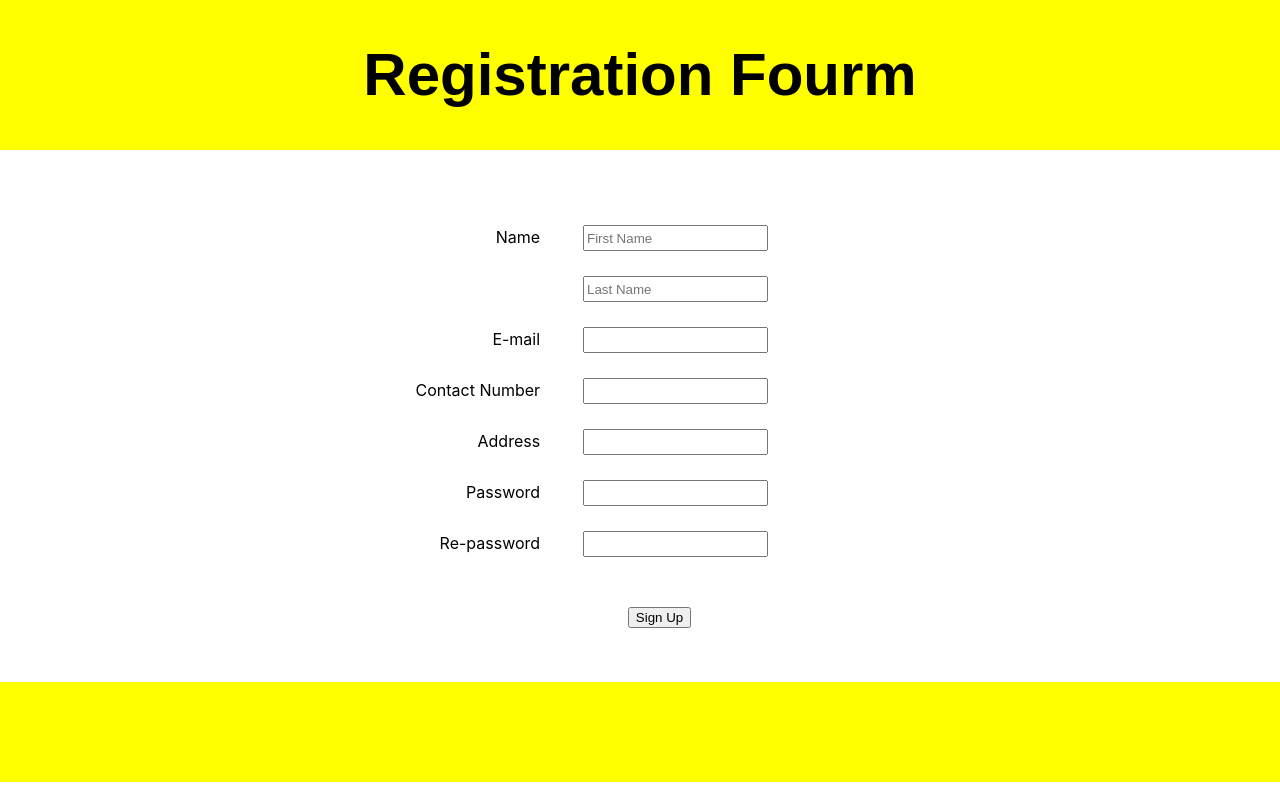
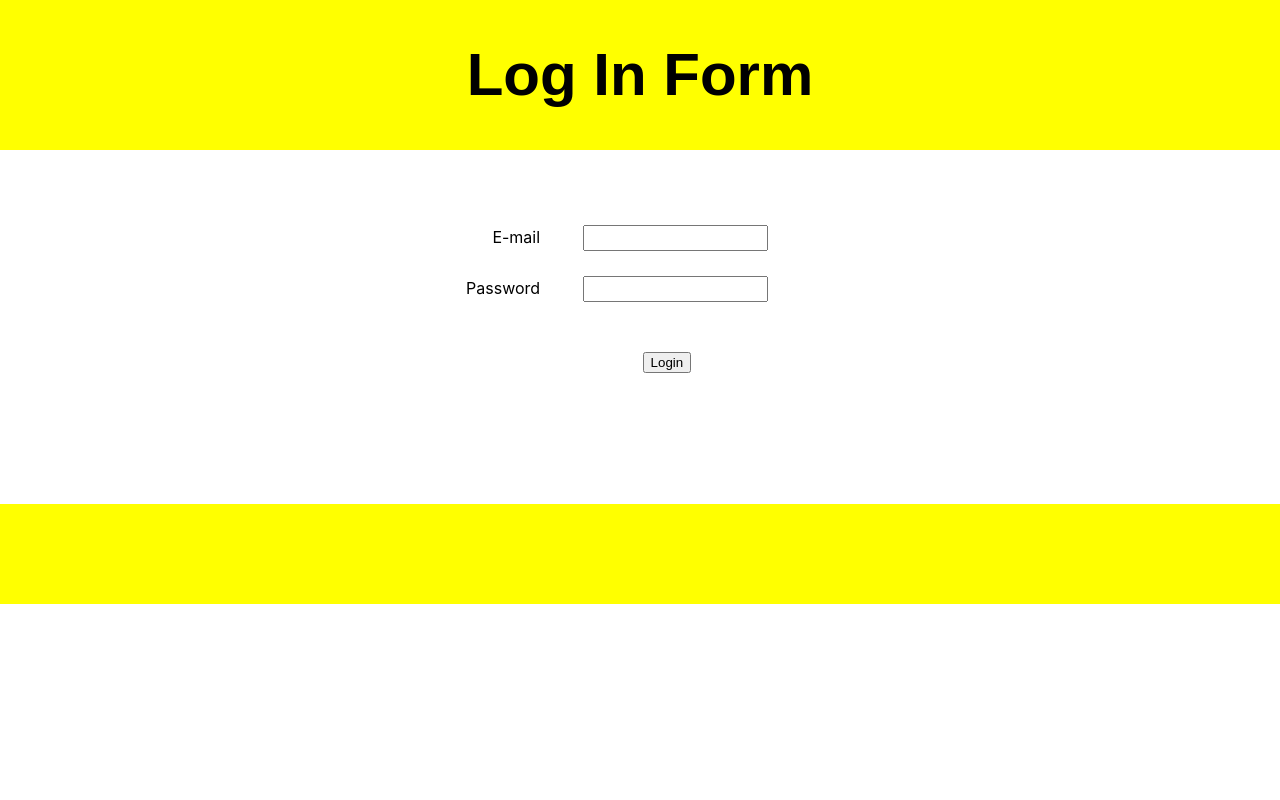
Before and after one commit to Prayag12/FormReact, a React (Create React App) app: page /Login in a window 1280 px wide. Built offline with nearby package versions, Linux system fonts and the light colour scheme.

Commit message:
Performed Router-Dom tasks

```diff
--- a/package.json
+++ b/package.json
@@ -8,6 +8,7 @@
     "@testing-library/user-event": "^12.8.1",
     "react": "^17.0.1",
     "react-dom": "^17.0.1",
+    "react-router-dom": "^5.2.0",
     "react-scripts": "4.0.3",
     "web-vitals": "^1.1.0"
   },
--- a/src/App.js
+++ b/src/App.js
@@ -1,36 +1,14 @@
-import React, {Component} from 'react';
+import React, { Component } from 'react';
 import './Registerstyle.css';
-import Login from './Login';
-import {BrowserRouter as Router, Switch, Route} from 'react-router-dom';
-class Register extends Component{
-  render(){
-    return(
-            <div>
-                <header className='RegFHead'>
-                    <h1>Registration Fourm</h1>
-                </header>
-                <body className='RegBody'>
-                    <text className='IUserInfo'>Name</text> <input className='UserInput' type='text' placeholder='First Name'/> <br/> <input className= 'UserInput' type='text' placeholder='Last Name'/>
-                    <br/>
-                    <text className='IUserInfo'>E-mail</text> <input className='UserInput' type= 'text'/>
-                    <br/>
-                    <text className='IUserInfo'>Contact Number</text> <input className='UserInput' type='text'/>
-                    <br/>
-                    <text className='IUserInfo'>Address</text> <input className='UserInput' type='text'/>
-                    <br/>
-                    <text className='IUserInfo'>Password</text> <input className='UserInput' type='password'/>
-                    <br/>
-                    <text className='IUserInfo'>Re-password</text> <input className='UserInput' type='password'/>
-                    <br/>
-                    <button className='SubmitButton'>Sign Up</button>
-                </body>
-                <footer className='RegFFoot'>
+import Routing from './Routing';
 
-                </footer>
-            </div>
-
-
-        )
-    }
+class App extends Component {
+  render() {
+    return (
+      <div>
+        <Routing/>
+      </div>
+    )
+  }
 }
-export default Register
+export default App;
--- a/src/Login.js
+++ b/src/Login.js
@@ -1,19 +1,18 @@
 import React, {Component} from 'react';
 import './Registerstyle.css'
-import RegisterLogin from './Registerlogin'
-class Register extends Component{
+class Login extends Component{
   render(){
     return(
             <div>
                 <header className='RegFHead'>
-                    <h1>Log In Fourm</h1>
+                    <h1>Log In Form</h1>
                 </header>
                 <body className='RegBody'>
                     <text className='IUserInfo'>E-mail</text> <input className= 'UserInput' type= 'text'/>
                     <br/>
                     <text className='IUserInfo'>Password</text> <input className= 'UserInput' type='password'/>
                     <br/>
-                    <button className='SubmitButton'>Login</button>
+                    <a href='/'><button className='SubmitButton'>Login</button></a>
                 </body>
                 <footer className='RegFFoot'>
 
@@ -24,4 +23,4 @@ class Register extends Component{
         )
     }
 }
-export default Register
+export default Login;
--- a/src/Registerlogin.js
+++ b/src/Registerlogin.js
@@ -1,29 +1,28 @@
-import React, {Component} from 'react';
+import React, { Component } from 'react';
 import './Registerstyle.css'
-import Login from './Login'
-class Register extends Component{
-  render(){
-    return(
+class Register extends Component {
+    render() {
+        return (
             <div>
                 <header className='RegFHead'>
-                    <h1>Registration Fourm</h1>
+                    <h1>Registration Form</h1>
                 </header>
-                <body>
-                    <text className='IUserInfo'>Name</text> <input className= 'UserInput' type='text' placeholder='First Name'/> <input className= 'UserInput' type='text' placeholder='Last Name'/>
-                    <br/>
-                    <text className='IUserInfo'>E-mail</text> <input className= 'UserInput' type= 'text'/>
-                    <br/>
-                    <text className='IUserInfo'>Contact Number</text> <input className= 'UserInput' type='text'/>
-                    <br/>
-                    <text className='IUserInfo'>Address</text> <input className= 'UserInput' type='text'/>
-                    <br/>
-                    <text className='IUserInfo'>Password</text> <input className= 'UserInput' type='password'/>
-                    <br/>
-                    <text className='IUserInfo'>Re-password</text> <input className= 'UserInput' type='password'/>
-                    <br/>
-                    <button className='SubmitButton'>Sign Up</button>
+                <body className='RegBody'>
+                    <text className='IUserInfo'>Name</text> <input className='UserInput' type='text' placeholder='First Name' /> <input className='UserInput' type='text' placeholder='Last Name' />
+                    <br />
+                    <text className='IUserInfo'>E-mail</text> <input className='UserInput' type='text' />
+                    <br />
+                    <text className='IUserInfo'>Contact Number</text> <input className='UserInput' type='text' />
+                    <br />
+                    <text className='IUserInfo'>Address</text> <input className='UserInput' type='text' />
+                    <br />
+                    <text className='IUserInfo'>Password</text> <input className='UserInput' type='password' />
+                    <br />
+                    <text className='IUserInfo'>Re-password</text> <input className='UserInput' type='password' />
+                    <br />
+                    <a href='/Login'><button className='SubmitButton'>Sign Up</button></a>
                 </body>
-                <footer>
+                <footer className='RegFFoot'>
 
                 </footer>
             </div>
--- a/src/Registerstyle.css
+++ b/src/Registerstyle.css
@@ -32,5 +32,5 @@
     display: flex;
     min-height: 100px;
     background-color: yellow;
-    margin-top: 4.25%;
+    margin-top: 10.25%;
 }
--- /dev/null
+++ b/src/Routing.js
@@ -0,0 +1,19 @@
+import React, {Component} from 'react';
+import {BrowserRouter as Router, Switch, Route} from 'react-router-dom';
+
+import Login from './Login'
+import Registerlogin from './Registerlogin'
+
+class Routing extends Component{
+render(){
+    return(
+        <Router>
+            <Switch>
+                <Route exact path= '/' component={Registerlogin}/>
+                <Route exact path= '/Login' component={Login}/>
+            </Switch>
+        </Router>
+    )
+}
+}
+export default Routing;
```
Also changed, not shown: src/routes.js (added, +20 -0 lines), 1 other file (tests, documents, lock files or other folders).
